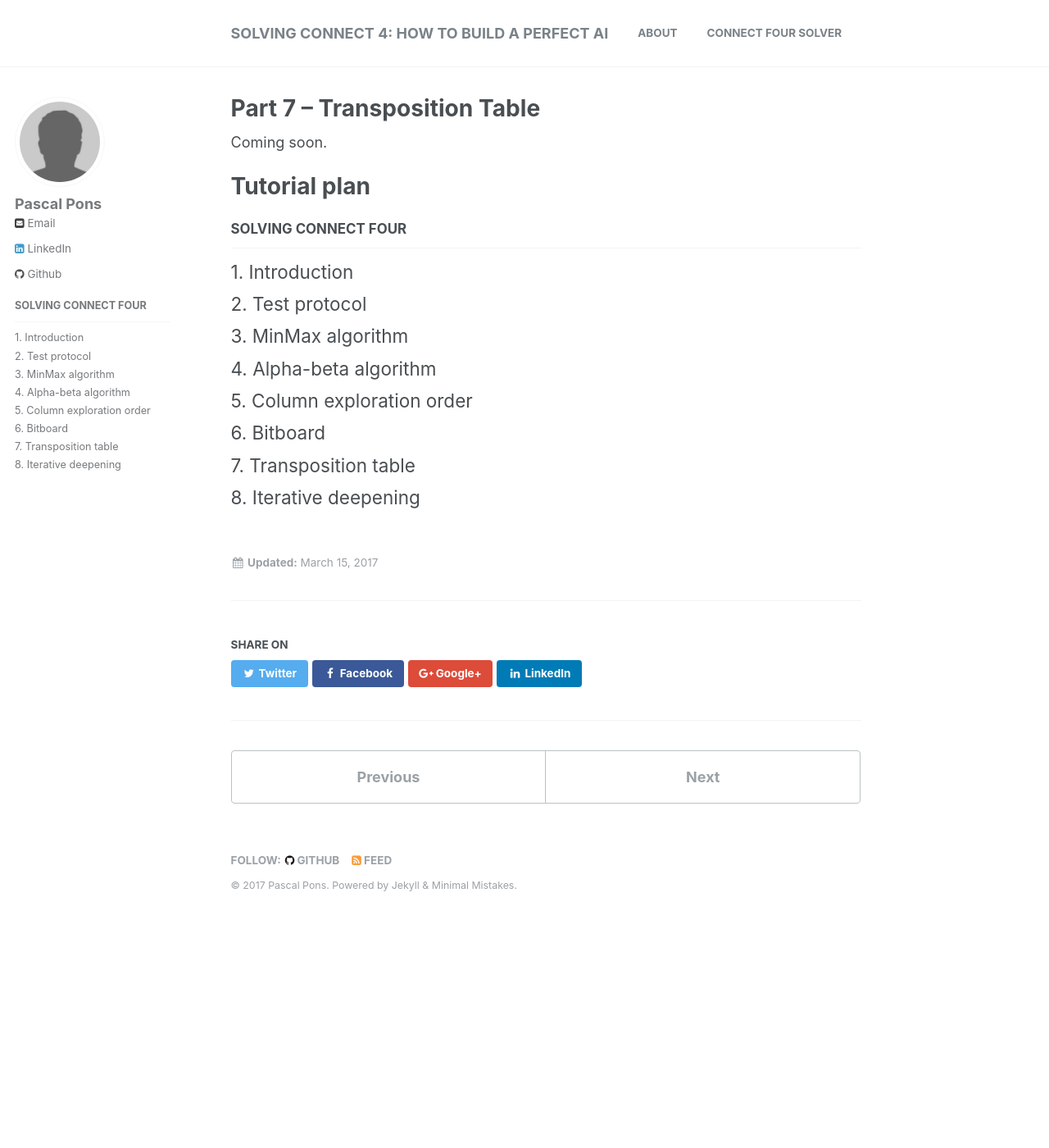
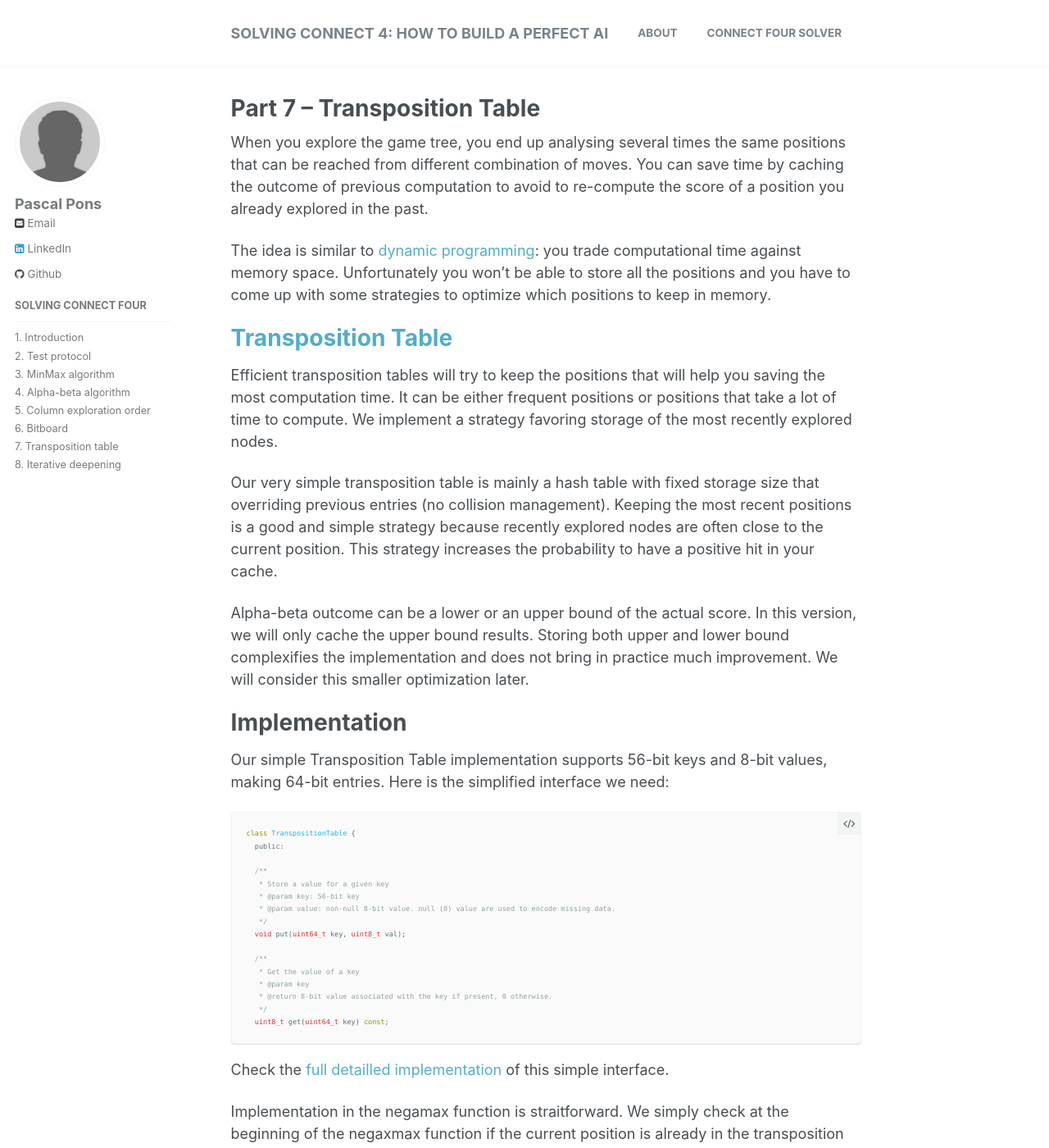
Before and after one commit to gamesolver/gamesolver.github.io, a Jekyll site: the page built from _solving-connect-four/07-transposition-table.md, in a window 1280 px wide and 1400 px high. Shown: the whole window at 82% size. Built offline with Jekyll 4.4.1, drawn with Linux system fonts in a browser that asks for light colours; some of the changed text lies outside the part shown.

Commit message:
Part 7: Transposition Table

````diff
--- a/_solving-connect-four/07-transposition-table.md
+++ b/_solving-connect-four/07-transposition-table.md
@@ -4,7 +4,67 @@
 excerpt: "Caching intermediate results to avoid computing many times the same score"
 ---
 
-Coming soon.
+When you explore the game tree, you end up analysing several times the same positions that can be reached from different combination of moves. You can save time by caching the outcome of previous computation to avoid to re-compute the score of a position you already explored in the past.
+
+The idea is similar to [dynamic programming](https://en.wikipedia.org/wiki/Dynamic_programming): you trade computational time against memory space. Unfortunately you won't be able to store all the positions and you have to come up with some strategies to optimize which positions to keep in memory.
+
+# [Transposition Table](https://en.wikipedia.org/wiki/Transposition_table)
+
+Efficient transposition tables will try to keep the positions that will help you saving the most computation time. It can be either frequent positions or positions that take a lot of time to compute. We implement a strategy favoring storage of the most recently explored nodes.
+
+Our very simple transposition table is mainly a hash table with fixed storage size that overriding previous entries (no collision management). Keeping the most recent positions is a good and simple strategy because recently explored nodes are often close to the current position. This strategy increases the probability to have a positive hit in your cache.
+
+Alpha-beta outcome can be a lower or an upper bound of the actual score. In this version, we will only cache the upper bound results. Storing both upper and lower bound complexifies the implementation and does not bring in practice much improvement. We will consider this smaller optimization later.
+
+# Implementation
+
+Our simple Transposition Table implementation supports 56-bit keys and 8-bit values, making 64-bit entries. Here is the simplified interface we need:
+
+```c++
+class TranspositionTable {
+  public:
+
+  /**
+   * Store a value for a given key
+   * @param key: 56-bit key
+   * @param value: non-null 8-bit value. null (0) value are used to encode missing data.
+   */
+  void put(uint64_t key, uint8_t val);
+
+  /**
+   * Get the value of a key
+   * @param key
+   * @return 8-bit value associated with the key if present, 0 otherwise.
+   */
+  uint8_t get(uint64_t key) const;
+```
+
+Check the [full detailled implementation](https://github.com/PascalPons/connect4/blob/aaebe007b97e2502bf4a03207d65bae70b052b6f/TranspositionTable.hpp) of this simple interface.
+
+Implementation in the negamax function is straitforward. We  simply check at the beginning of the negaxmax function if the current position is already in the transposition table. If the value is present in the cache it may allow to narrow the exploration window and in some cases, generate an immediate pruning of the exploration. At the end of the negamax function, when we have an upper bound, we simply store the value in the Transposition table.
+
+Full [source code](https://github.com/PascalPons/connect4/releases/tag/part7) corresponding to this part.
+
+# Benchmark
+
+For this benchmark, we took a 64MB transposition table (same size as Fhourstone reference). It reduces significantly the number of explored node, especially when a deeper search is needed. We are now able to solve most of the beginning of game test cases in a reasonbale time:
+
+
+|Solver                                 |Test Set name   |mean time    |mean nb pos  |K pos/s |
+----------------------------------------|----------------|-------------|-------------|--------|
+|Transposition Table (strong solver)    |End-Easy        |6.531 μs     |92.84        |14,220  |
+|Transposition Table (strong solver)    |Middle-Easy     |5.594 ms     |207,900      |37,170  |
+|Transposition Table (strong solver)    |Middle-Medium   |52.45 ms     |1,731,000    |33,000  |
+|Transposition Table (strong solver)    |Begin-Easy      |4.727 s      |156,400,000  |33,090  |
+|Transposition Table (strong solver)    |Begin-Medium    |8.200 s      |306,100,000  |37,330  |
+|Transposition Table (strong solver)    |Begin-Hard      |N/A          |N/A          |N/A     |
+|---------------------------------------|----------------|-------------|-------------|--------|
+|Transposition Table (weak solver)      |End-Easy        |5.155 μs     |68.69        |13,320  |
+|Transposition Table (weak solver)      |Middle-Easy     |1.072 ms     |28,750       |26,830  |
+|Transposition Table (weak solver)      |Middle-Medium   |23.79 ms     |752,300      |31,620  |
+|Transposition Table (weak solver)      |Begin-Easy      |1.610 s      |52,840,000   |32,830  |
+|Transposition Table (weak solver)      |Begin-Medium    |1.762 s      |63,930,000   |36,280  |
+|Transposition Table (weak solver)      |Begin-Hard      |N/A          |N/A          |N/A     |
 
 
 # Tutorial plan
````
